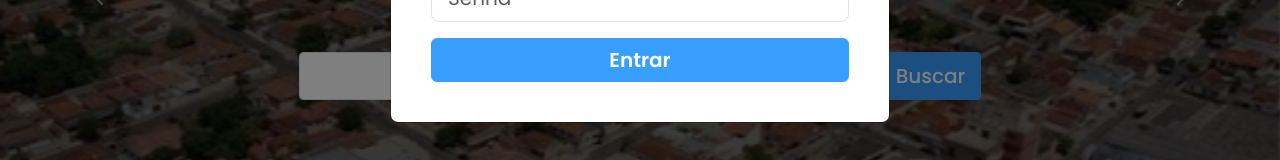
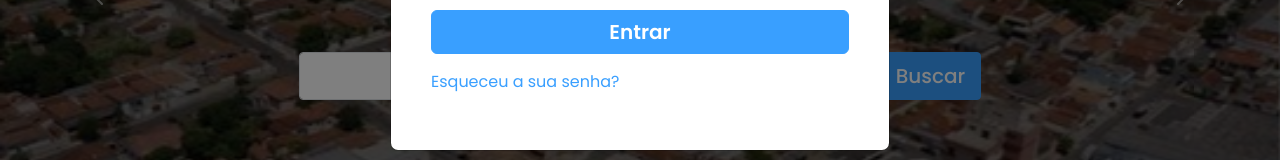
Before and after one commit to dwmartins/agudos_news_front, a Vue app: page / in a window 1280 px wide. Both pictures are taken after a click on the button "Entrar". Shown: the part 442-602 px from the top of the page. Built offline with nearby package versions, Linux system fonts and the light colour scheme; no server answers.

Commit message:
feat: Incluindo opção para redefinir senha

```diff
--- a/src/components/AppHeader/AppHeader.js
+++ b/src/components/AppHeader/AppHeader.js
@@ -112,6 +112,11 @@ export default {
             setTimeout(() => {
                 this.alerts.show();
             }, 500);
+        },
+
+        redirectNewPassword() {
+            this.modalLogin.hide();
+            this.$router.push('/nova-senha');
         }
     }
 
--- a/src/components/AppHeader/AppHeader.vue
+++ b/src/components/AppHeader/AppHeader.vue
@@ -113,7 +113,7 @@
 
     <div class="modal fade" ref="modalLogin" id="modalLogin" tabindex="-1" aria-labelledby="modalLogin" aria-hidden="true">
         <div class="modal-dialog modal-dialog-centered">
-            <div class="modal-content p-4">
+            <div class="modal-content p-1 p-sm-4 ">
                 <div class="modal-header">
                     <nav>
                         <div class="nav nav-tabs" id="nav-tab" role="tablist">
@@ -149,11 +149,14 @@
                                         <div v-if="spinnerLoading" class="spinner-border text-light m-0" role="status"></div>
                                     </button>
                                 </div>
+                                <div class="col-12">
+                                    <p @click="redirectNewPassword" class="link_outline_none cursor_pointer text-primary ">
+                                        Esqueceu a sua senha?
+                                    </p>
+                                </div>
                             </form>
                         </div>
-                        <div class="tab-pane fade" id="nav-profile" role="tabpanel" aria-labelledby="nav-profile-tab"
-                            tabindex="0">
-
+                        <div class="tab-pane fade" id="nav-profile" role="tabpanel" aria-labelledby="nav-profile-tab" tabindex="0">
                         </div>
                     </div>
                 </div>
```
